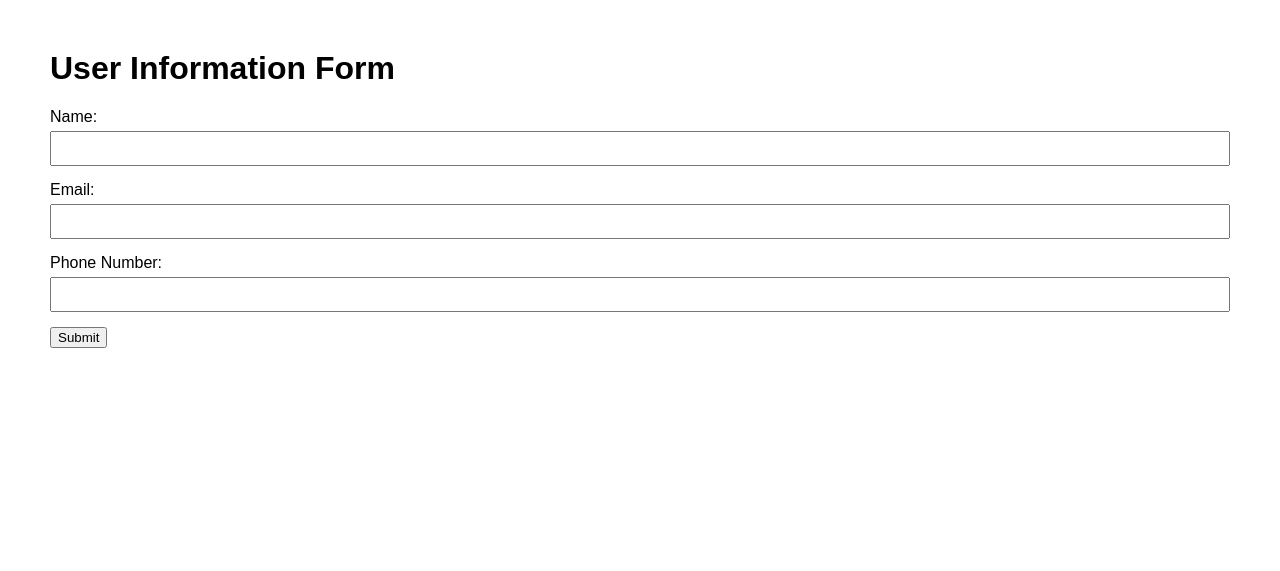
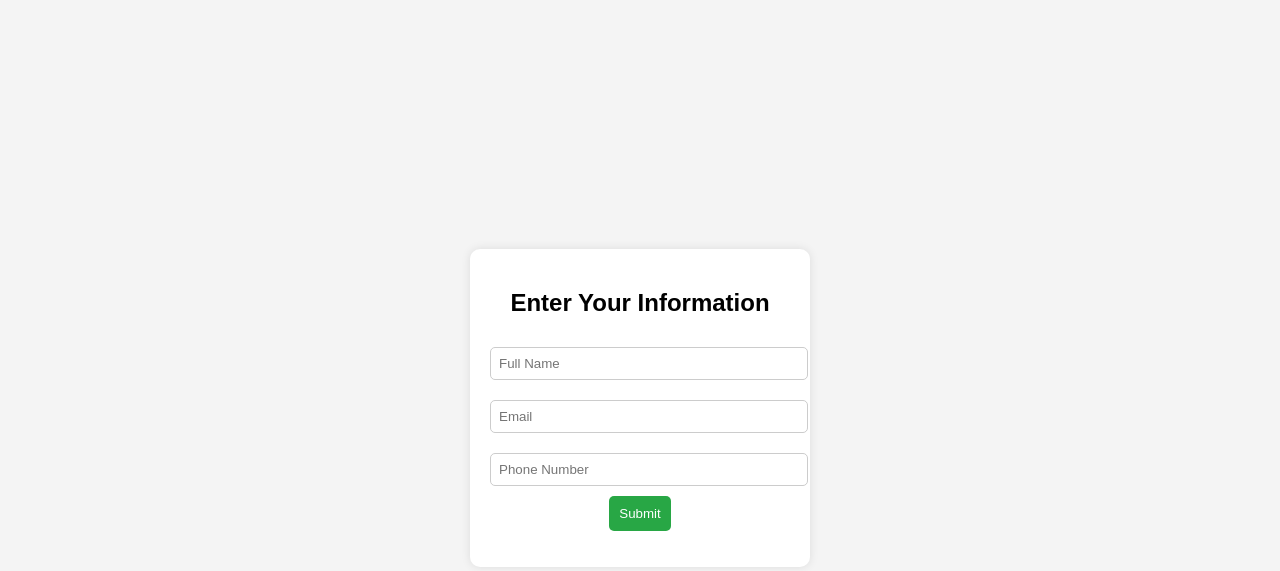
Before and after one commit to vijaynaregal/LuckyDraw, a plain HTML site: page index.html in a window 1280 px wide. Drawn offline with Linux system fonts and the light colour scheme.

Commit message:
Update index.html

```diff
--- a/index.html
+++ b/index.html
@@ -7,104 +7,96 @@
     <style>
         body {
             font-family: Arial, sans-serif;
-            margin: 50px;
+            display: flex;
+            justify-content: center;
+            align-items: center;
+            height: 100vh;
+            background-color: #f4f4f4;
         }
-        .form-group {
-            margin-bottom: 15px;
-        }
-        label {
-            display: block;
-            margin-bottom: 5px;
+        .container {
+            background: white;
+            padding: 20px;
+            border-radius: 10px;
+            box-shadow: 0 0 10px rgba(0, 0, 0, 0.1);
+            width: 300px;
+            text-align: center;
         }
         input {
             width: 100%;
             padding: 8px;
-            box-sizing: border-box;
+            margin: 10px 0;
+            border: 1px solid #ccc;
+            border-radius: 5px;
         }
-        .error {
-            color: red;
-            font-size: 0.9em;
+        button {
+            background-color: #28a745;
+            color: white;
+            border: none;
+            padding: 10px;
+            border-radius: 5px;
+            cursor: pointer;
+        }
+        button:hover {
+            background-color: #218838;
         }
     </style>
 </head>
 <body>
-    <h1>User Information Form</h1>
-    <form id="userForm">
-        <div class="form-group">
-            <label for="name">Name:</label>
-            <input type="text" id="name" name="name" required>
-        </div>
-        <div class="form-group">
-            <label for="email">Email:</label>
-            <input type="email" id="email" name="email" required>
-            <div id="emailError" class="error"></div>
-        </div>
-        <div class="form-group">
-            <label for="phone">Phone Number:</label>
-            <input type="tel" id="phone" name="phone" required>
-            <div id="phoneError" class="error"></div>
-        </div>
-        <button type="submit">Submit</button>
-    </form>
+    <div class="container">
+        <h2>Enter Your Information</h2>
+        <input type="text" id="name" placeholder="Full Name" required>
+        <input type="email" id="email" placeholder="Email" required>
+        <input type="tel" id="phone" placeholder="Phone Number" required>
+        <button onclick="saveData()">Submit</button>
+        <p id="message"></p>
+    </div>
 
     <script>
-        document.getElementById('userForm').addEventListener('submit', function(event) {
-            event.preventDefault();
+        function validateEmail(email) {
+            return /^[^\s@]+@[^\s@]+\.[^\s@]+$/.test(email);
+        }
 
+        function validatePhone(phone) {
+            return /^\d{10}$/.test(phone);
+        }
+
+        function saveData() {
+            const name = document.getElementById('name').value;
             const email = document.getElementById('email').value;
             const phone = document.getElementById('phone').value;
-            const emailError = document.getElementById('emailError');
-            const phoneError = document.getElementById('phoneError');
+            const message = document.getElementById('message');
 
-            emailError.textContent = '';
-            phoneError.textContent = '';
-
-            let isValid = true;
-
-            // Validate Email
-            const emailPattern = /^[^\s@]+@[^\s@]+\.[^\s@]+$/;
-            if (!emailPattern.test(email)) {
-                emailError.textContent = 'Please enter a valid email address.';
-                isValid = false;
+            if (!name || !email || !phone) {
+                message.style.color = 'red';
+                message.textContent = 'All fields are required!';
+                return;
+            }
+            if (!validateEmail(email)) {
+                message.style.color = 'red';
+                message.textContent = 'Invalid email format!';
+                return;
+            }
+            if (!validatePhone(phone)) {
+                message.style.color = 'red';
+                message.textContent = 'Phone number must be 10 digits!';
+                return;
             }
 
-            // Validate Phone Number (simple validation for 10 digits)
-            const phonePattern = /^\d{10}$/;
-            if (!phonePattern.test(phone)) {
-                phoneError.textContent = 'Please enter a valid 10-digit phone number.';
-                isValid = false;
-            }
+            const userData = { name, email, phone };
+            const jsonData = JSON.stringify(userData, null, 2);
 
-            if (isValid) {
-                const formData = {
-                    name: document.getElementById('name').value,
-                    email: email,
-                    phone: phone
-                };
+            const blob = new Blob([jsonData], { type: 'application/json' });
+            const url = URL.createObjectURL(blob);
 
-                sendDataToGoogleSheets(formData);
-            }
-        });
+            const a = document.createElement('a');
+            a.href = url;
+            a.download = 'user_data.json';
+            document.body.appendChild(a);
+            a.click();
+            document.body.removeChild(a);
 
-        function sendDataToGoogleSheets(data) {
-            const scriptURL = 'https://script.google.com/macros/library/d/1mqYzTmjz-9bboA2magNLRi0Is5hZOsaIw8F4MwltoYo2Imy_byaCkMnN/4'; // Replace with your Google Apps Script URL
-
-            fetch(scriptURL, {
-                method: 'POST',
-                body: JSON.stringify(data),
-                headers: {
-                    'Content-Type': 'application/json'
-                }
-            })
-            .then(response => response.text())
-            .then(response => {
-                alert('Data submitted successfully!');
-                document.getElementById('userForm').reset();
-            })
-            .catch(error => {
-                console.error('Error:', error);
-                alert('There was an error submitting the form.');
-            });
+            message.style.color = 'green';
+            message.textContent = 'Data saved successfully!';
         }
     </script>
 </body>
```
